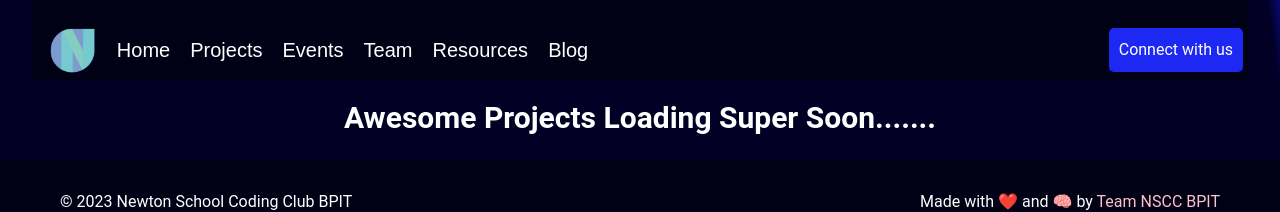
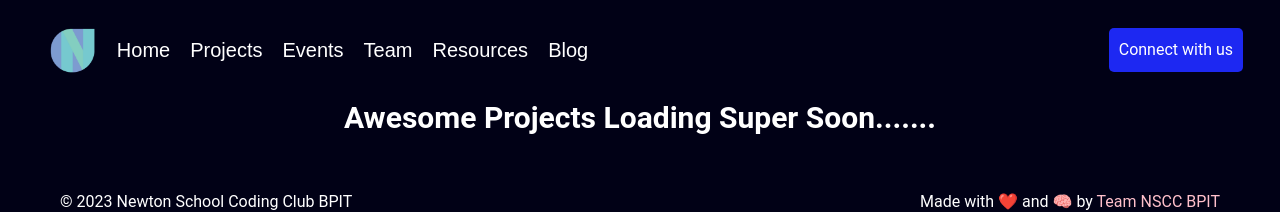
Before and after one commit to namespacecomm/namespace-community-website, a React (Create React App) app: page /projects in a window 1280 px wide. Shown: the top 212 px of the page. Built offline with nearby package versions, Linux system fonts and the light colour scheme; a web font is replaced by a local one.

Commit message:
background of project page

```diff
--- a/src/Pages/Projects/Projects.jsx
+++ b/src/Pages/Projects/Projects.jsx
@@ -9,13 +9,16 @@ const Section = styled.div`
   align-items: center;
   justify-content: space-between;
   display: flex;
-  background-color: rgb(9, 9, 121);
+  ${
+    "" /* background-color: rgb(9, 9, 121);
   background-repeat: no-repeat;
   background: linear-gradient(
     262deg,
     rgba(9, 9, 121, 1) 0%,
     rgba(2, 0, 36, 1) 1%
-  );
+  ); */
+  }
+  background-color: #010116;
   ${
     "" /* background-repeat: no-repeat;
   background: no-repeat url("./img/bg.jpg"); */
```
